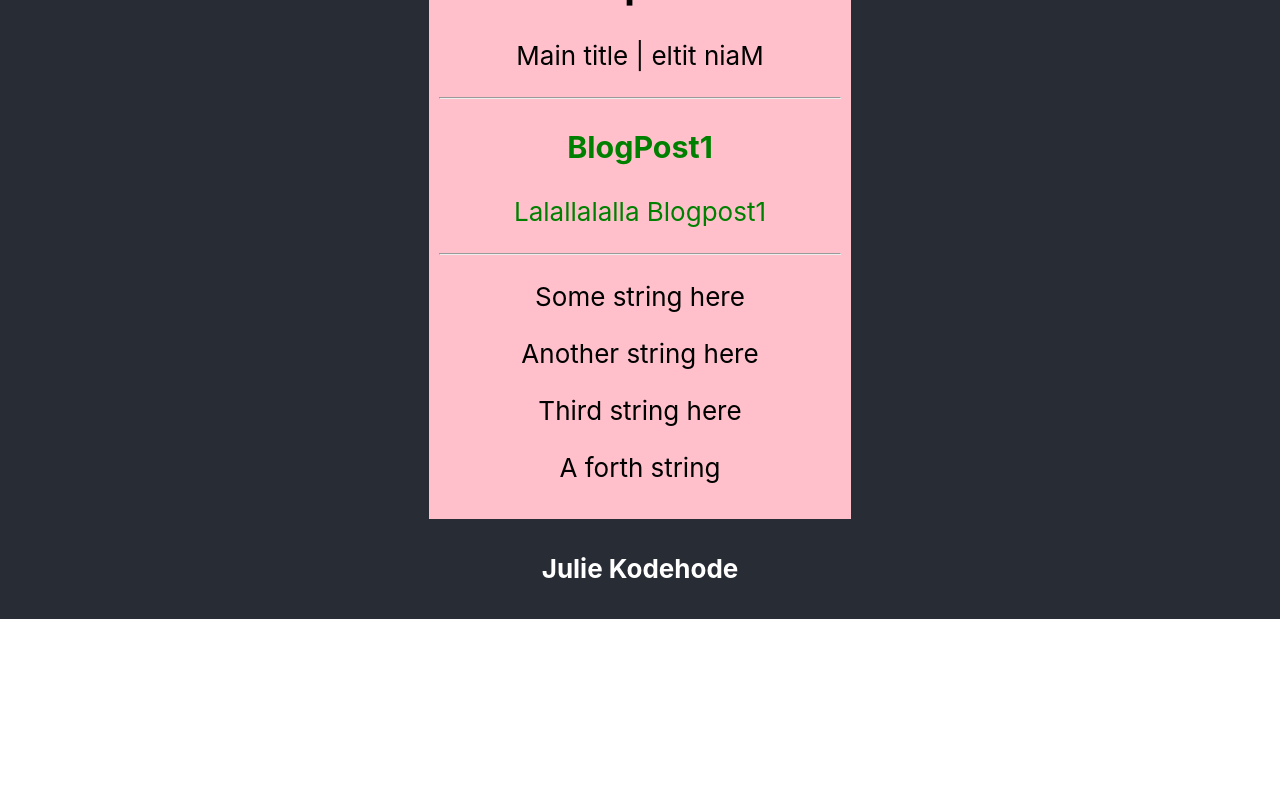
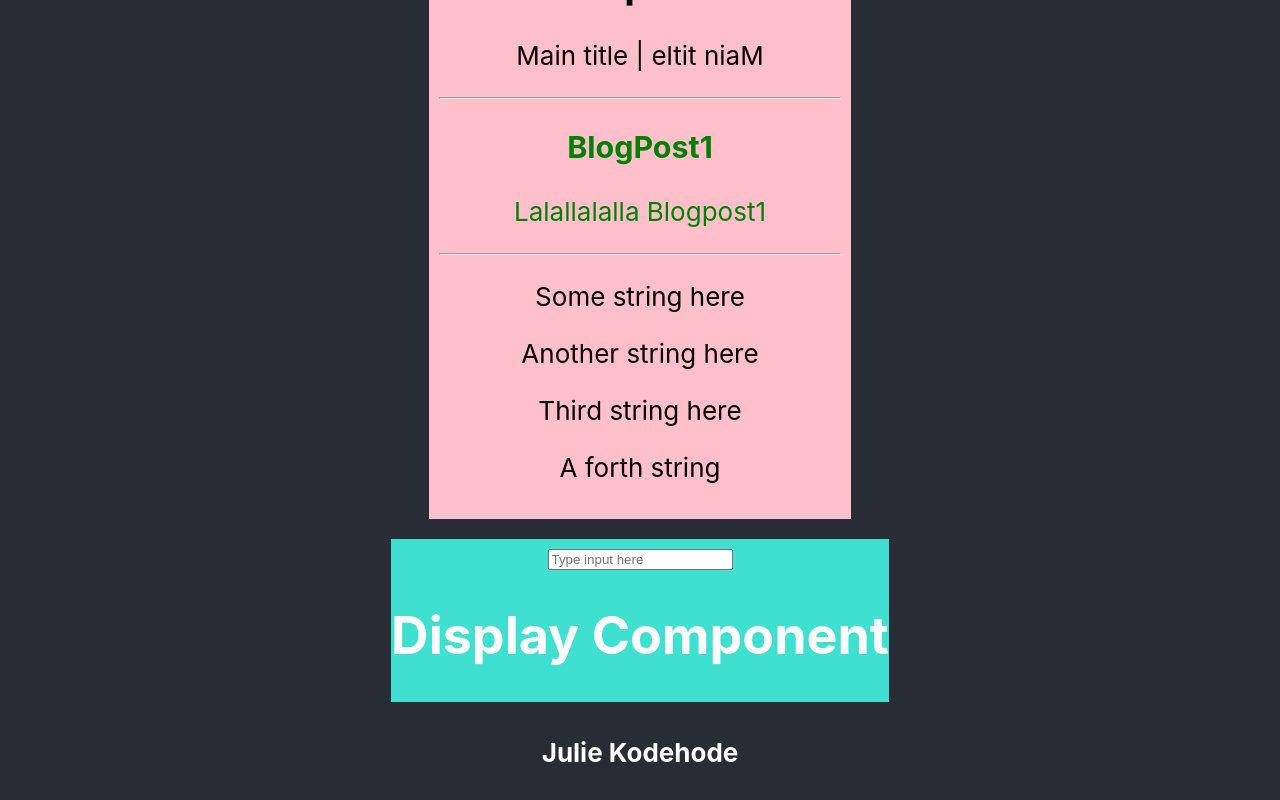
Before and after one commit to JulieKodehode/moduled_react, a React (Create React App) app: page /#/ in a window 1280 px wide. Shown: the part 1132-1932 px from the top of the page. Before the commit the page ends 1751 px from the top, so only its background shows below. Built offline with nearby package versions, Linux system fonts and the light colour scheme.

Commit message:
Lecture edits: using useContext, not finished.

```diff
--- /dev/null
+++ b/src/Context/MyContext.js
@@ -0,0 +1,8 @@
+// Libraries
+import { createContext } from "react";
+
+const MyContext = createContext(null);
+
+export default MyContext;
+
+// js instead of jsx since its pure javascript, but can be named jsx
--- /dev/null
+++ b/src/components/Display.jsx
@@ -0,0 +1,21 @@
+// Libraries
+import { useContext } from "react";
+
+import MyContext from "../Context/MyContext";
+
+const Display = () => {
+	// const {state} = props;
+
+	const stateObject = useContext(MyContext);
+
+	return (
+		<div>
+			<h1>Display Component</h1>
+			{/* Why stateObject? */}
+			<p style={{ backgroundColor: "lightblue" }}>{stateObject.state}</p>
+			{/* <p>{string}</p> */}
+		</div>
+	);
+};
+
+export default Display;
--- /dev/null
+++ b/src/components/Selector.jsx
@@ -0,0 +1,32 @@
+import { useContext } from "react";
+
+import MyContext from "../Context/MyContext";
+
+const Selector = () => {
+	// const { state, setState } = props;
+	const stateObject = useContext(MyContext);
+
+	// HandleChange is a common way to name the onChange handleClick
+	// You are wrong somewhere
+	function handleChange(event) {
+		stateObject.setState(() => {
+			return event.target.value;
+		});
+	}
+
+	return (
+		<div>
+			<input
+				type="text"
+				placeholder="Type input here"
+				value={stateObject.state}
+				// onChange={(event) => handleChange(event)}
+				onChange={handleChange}
+			/>
+		</div>
+	);
+};
+
+export default Selector;
+
+// F2 to change variable name, rename symbol.
--- /dev/null
+++ b/src/routes/DisplaySelector.jsx
@@ -0,0 +1,33 @@
+// Libraries
+import { useState, createContext } from "react";
+
+// Context
+import MyContext from "../Context/MyContext";
+
+// Components
+import Display from "../components/Display";
+import Selector from "../components/Selector";
+
+const DisplaySelector = () => {
+	const { state, setState } = useState("");
+
+	return (
+		// We are calling .provider on that context to get higher priority, and set a new value that will be available throughout the component
+		// <MyContext.Provider value={"this is stored in our context"}>
+
+		<MyContext.Provider value={{ state, setState }}>
+			{/* No using div, give a proper parent NO THANKS*/}
+			<div style={{ backgroundColor: "turquoise", marginTop: "20px" }}>
+				{/* Using props to set states */}
+				{/* <Selector state={state} setState={setState} /> */}
+				{/* <Display state={state} /> */}
+
+				{/* Not using props */}
+				<Selector />
+				<Display />
+			</div>
+		</MyContext.Provider>
+	);
+};
+
+export default DisplaySelector;
--- a/src/routes/Home.jsx
+++ b/src/routes/Home.jsx
@@ -21,6 +21,9 @@ import CardsUsingProps from "../components/CardsUsingProps/CardsUsingProps.jsx";
 
 // Import from ./components/main.jsx
 import Main from "../components/Main";
+
+// Import Display and Selector from components
+import DisplaySelector from "./DisplaySelector";
 
 // Only return one parent(div in this case), but as many children as you want. The div is sort of like body in html(?) and then the header is the section to be displayed on page (?)
 // Header is a custom component. And we can add a title property(props) to reduce open code(?) and display properties instead of lines of text.
@@ -55,6 +58,9 @@ const Home = () => {
 				{/* Using data */}
 				<Main />
 
+				{/* 17.11.22 */}
+				<DisplaySelector />
+
 				{/* Using the Sign Component */}
 				<Sign />
 			</header>
```
